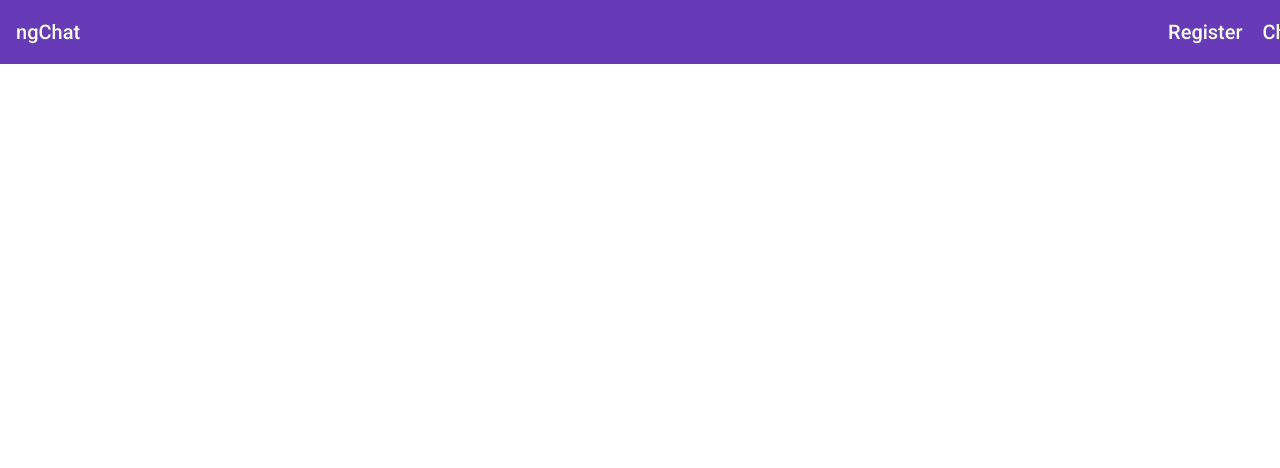
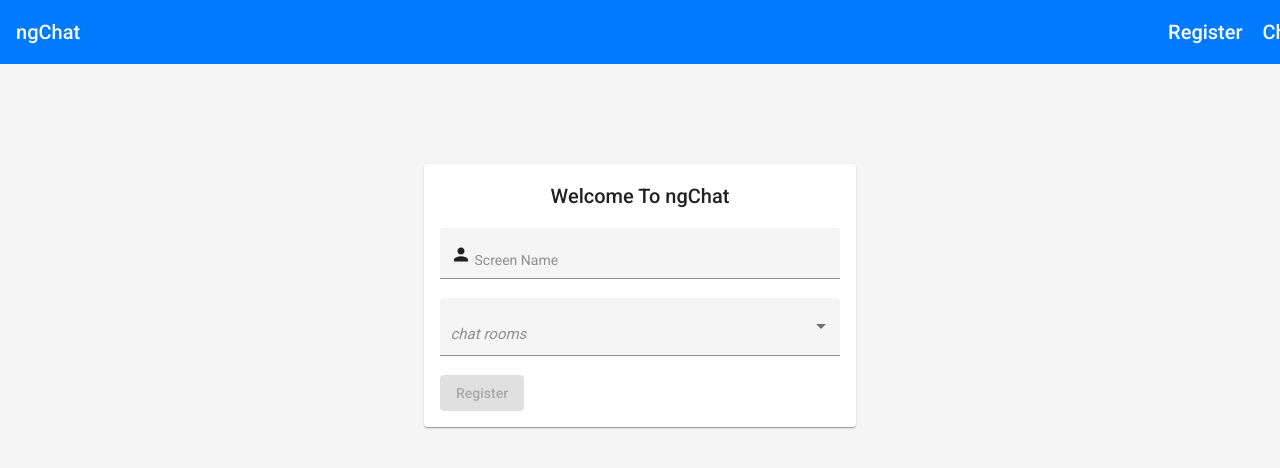
Before and after one commit to ttdunlap33/ngChatRoom, an Angular app: page / in a window 1280 px wide. Shown: the top 468 px of the page. Built offline with nearby package versions, Linux system fonts and the light colour scheme.

Commit message:
finalStyling

```diff
--- a/src/app/app-routing.module.ts
+++ b/src/app/app-routing.module.ts
@@ -11,7 +11,8 @@ const routes: Routes = [
   {
     path: "chats",
     component: ChatViewComponent
-  }
+  },
+  {path:'', component: RegisterViewComponent},
 ];
 
 @NgModule({
--- a/src/app/app.component.scss
+++ b/src/app/app.component.scss
@@ -8,3 +8,8 @@
     margin-right: 15px;
   }
 }
+
+.mat-toolbar.mat-primary {
+  background: #007bff;
+  color: #fff;
+}
--- a/src/app/chat/chat-view/chat-view.component.html
+++ b/src/app/chat/chat-view/chat-view.component.html
@@ -8,7 +8,7 @@
     <mat-label> Chat message</mat-label>
     <span matPrefix> <mat-icon>person</mat-icon> </span>
     <input type="text" matInput [(ngModel)]="message" required/>
-    <button matSuffix mat-raised-button color="primary" mat-icon-button (click)="sendMessage()">
+    <button class="button-primary" matSuffix mat-raised-button mat-icon-button (click)="sendMessage()">
       <mat-icon>send</mat-icon>
     </button>
   </mat-form-field>
--- a/src/app/chat/register-view/register-view.component.html
+++ b/src/app/chat/register-view/register-view.component.html
@@ -1,14 +1,22 @@
+
+<mat-card class="register-form">
+  <h2 class="header">Welcome To ngChat</h2>
 <form class="example-form" [formGroup]="registrationFormGroup">
-  <mat-form-field class="example-full-width" appearance="fill">
+  <mat-form-field class="full-width" appearance="fill">
      <mat-icon matPrefix>person</mat-icon>
     <input matInput type="text" placeholder="Screen Name" formControlName="screenName" required>
   </mat-form-field>
   <br>
-  <mat-form-field appearance="fill">
+  <mat-form-field appearance="fill" class="full-width">
     <mat-select style="font-size: 15px; font-style: italic; line-height: 1.5;" formControlName="chatRoom" required disableRipple placeholder="chat rooms">
       <mat-option style="font-size: 15px; font-style: italic; line-height: 2;" *ngFor="let room of chatRooms" [value]="room">{{room}}</mat-option>
     </mat-select>
   </mat-form-field>
   <br>
-  <button mat-raised-button color="accent" [disabled]="!registrationFormGroup.valid" (click)="register()">Submit</button>
+  <button class='button-primary' mat-raised-button [disabled]="!registrationFormGroup.valid" (click)="register()">Register</button>
+  <div *ngIf="message" class="message">
+    <!-- <mat-icon inline>check_circle</mat-icon> -->
+    {{message}}
+    <mat-icon class="close-icon" (click)="closeMessage()">close</mat-icon>
+  </div>
 </form>
--- a/src/app/chat/register-view/register-view.component.scss
+++ b/src/app/chat/register-view/register-view.component.scss
@@ -0,0 +1,24 @@
+.register-form {
+    width:400px;
+    margin: 100px auto;
+
+}
+
+.header {
+    text-align: center;
+}
+
+
+
+.message {
+    background-color: rgb(138, 230, 138);
+    color: white;
+    padding: 10px;
+    margin:  10px 0;
+    border-radius: 5px;
+    width: 380px;
+    .close-icon {
+      float: right;
+      cursor: pointer;
+    }
+  }
--- a/src/app/chat/register-view/register-view.component.ts
+++ b/src/app/chat/register-view/register-view.component.ts
@@ -9,6 +9,7 @@ import {RegistrationService} from "../../services/registration/registration.serv
   styleUrls: ['./register-view.component.scss']
 })
 export class RegisterViewComponent implements OnInit {
+  message: string =''
   chatRooms: string[] = []
   registrationFormGroup = this.fb.group({
     screenName: ['', Validators.required],
@@ -24,5 +25,9 @@ export class RegisterViewComponent implements OnInit {
 
   register() {
     this.registerService.register(this.registrationFormGroup.value);
+    this.message = 'Succesfully Registered';
+  }
+  closeMessage(){
+    this.message = '';
   }
 }
--- a/src/styles.scss
+++ b/src/styles.scss
@@ -2,6 +2,7 @@
 
 html, body {
   height: 100%;
+  background-color: whitesmoke;
 }
 
 body {
@@ -18,3 +19,8 @@ body {
 .display-inline-block{
   display: inline-block;
 }
+
+.button-primary {
+  background: #007bff;
+  color: #fff;
+}
```
Also changed, not shown: 1 other file (tests, documents, lock files or other folders).
